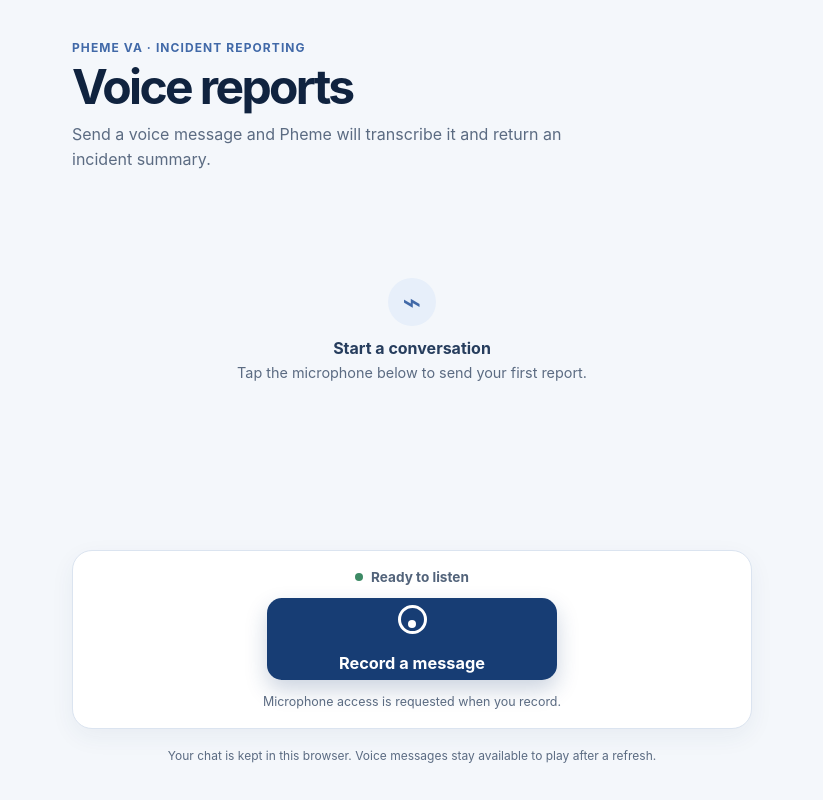
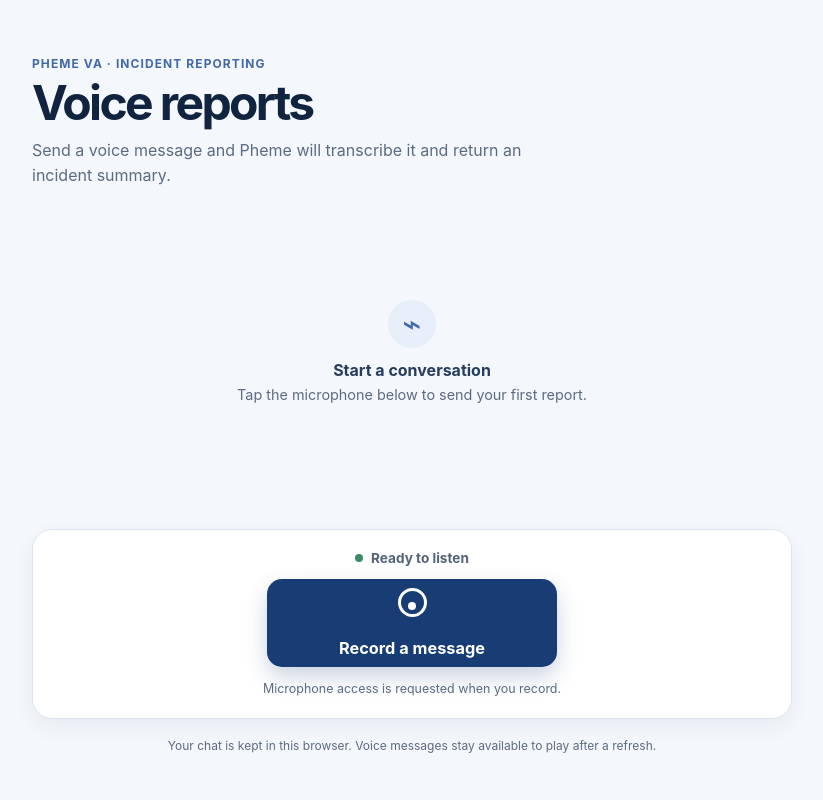
Before and after one commit to CharlieQuirkFYP/agentic-lab, a React (Vite) app in the folder voice-agent-web/: page / in a window 1280 px wide. Shown: the whole page, without its empty margins (228-1051 px from the left). Built offline with nearby package versions, Linux system fonts and the light colour scheme.

Commit message:
fix: make voice chat responsive

```diff
--- a/voice-agent-web/src/styles.css
+++ b/voice-agent-web/src/styles.css
@@ -2,20 +2,57 @@
 * { box-sizing: border-box; }
 body { margin: 0; min-width: 320px; min-height: 100vh; }
 button { font: inherit; }
-.shell { width: min(100% - 32px, 680px); min-height: 100vh; margin: 0 auto; padding: 40px 0 34px; display: flex; flex-direction: column; }
+.shell { width: min(100% - 48px, 760px); min-height: 100svh; margin: 0 auto; padding: clamp(28px, 5vw, 56px) 0 34px; display: flex; flex-direction: column; }
 .chat-header { display: flex; align-items: flex-start; justify-content: space-between; gap: 20px; }
 .eyebrow { margin: 0; color: #4169a8; font-size: .75rem; font-weight: 750; letter-spacing: .09em; text-transform: uppercase; }
 h1 { margin: 8px 0 10px; font-size: clamp(2rem, 7vw, 3rem); letter-spacing: -.055em; line-height: 1.02; }
 .intro, .help, footer { color: #5b6b82; line-height: 1.55; }
 .intro { margin: 0; max-width: 520px; }
 .clear-button { flex: none; border: 1px solid #dbe4f0; border-radius: 9px; background: #fff; color: #4169a8; padding: 9px 12px; cursor: pointer; font-size: .82rem; font-weight: 700; }
-.chat { flex: 1; margin-top: 30px; padding: 4px 0 16px; }
-.empty-chat { padding: 72px 20px; color: #5b6b82; text-align: center; }.empty-chat strong { display: block; margin-top: 12px; color: #263d5d; }.empty-chat p { margin: 6px 0; font-size: .9rem; }.empty-icon { margin: auto; width: 48px; height: 48px; display: grid; place-items: center; border-radius: 50%; background: #e7effa; color: #4169a8; font-size: 2rem; }
-.bubble-row { display: flex; margin: 12px 0; }.bubble-row.user { justify-content: flex-end; }.bubble { max-width: 88%; padding: 14px 16px 10px; border-radius: 18px; box-shadow: 0 5px 18px rgba(37, 66, 108, .06); }.bubble.user { border-bottom-right-radius: 5px; background: #173d74; color: white; }.bubble.assistant { border: 1px solid #dbe4f0; border-bottom-left-radius: 5px; background: #fff; }.bubble time { display: block; margin-top: 8px; opacity: .65; font-size: .7rem; text-align: right; }.bubble-label, .voice-label { margin: 0 0 7px; font-size: .7rem; font-weight: 750; letter-spacing: .07em; text-transform: uppercase; opacity: .72; }.bubble-text { margin: 0; line-height: 1.52; white-space: pre-wrap; }
-.voice-message { min-width: 230px; }.voice-message audio { display: block; width: 100%; height: 38px; margin: 2px 0 4px; }.duration { font-size: .75rem; opacity: .72; }
-.report { margin-top: 16px; padding-top: 14px; border-top: 1px solid #e1e8f1; }.report dl { margin-top: 10px; }.report div { padding: 10px; background: #f5f8fc; }.report dt { color: #63738a; font-size: .68rem; font-weight: 700; text-transform: uppercase; letter-spacing: .07em; }.report dd { margin: 4px 0 0; overflow-wrap: anywhere; font-size: .88rem; font-weight: 650; line-height: 1.35; }
-.composer, .message { margin-top: 14px; border: 1px solid #dbe4f0; border-radius: 20px; background: #fff; box-shadow: 0 8px 25px rgba(37, 66, 108, .06); }.composer { display: grid; justify-items: center; padding: 18px 20px 17px; text-align: center; }.state { display: flex; align-items: center; gap: 8px; margin: 0 0 13px; color: #52637a; font-size: .85rem; font-weight: 650; }.state span { width: 8px; height: 8px; border-radius: 50%; background: #3d8a65; }.state-recording span { background: #db3d4a; animation: blink 1.2s ease-in-out infinite; }.state-processing span { background: #d99022; animation: blink .8s ease-in-out infinite; }.state-error span { background: #db3d4a; }
-.record-button { display: grid; place-items: center; gap: 6px; width: min(100%, 290px); min-height: 82px; border: 0; border-radius: 15px; background: #173d74; color: white; cursor: pointer; font-size: 1.02rem; box-shadow: 0 10px 22px rgba(23, 61, 116, .22); touch-action: manipulation; }.record-button:hover:not(:disabled) { background: #123565; }.record-button:focus-visible, button:focus-visible { outline: 3px solid #88b8ff; outline-offset: 3px; }.record-button:disabled { cursor: wait; opacity: .75; }.record-button.recording { background: #b42e3d; }.mic { display: grid; place-items: center; width: 29px; height: 29px; border: 3px solid currentColor; border-radius: 50%; font-size: 0; }.mic::after { content: ''; width: 8px; height: 8px; border-radius: 50%; background: currentColor; }.help { margin: 12px 0 0; font-size: .78rem; }
-.message { padding: 16px; }.message.error { border-color: #f1c7cc; background: #fffafb; }.message p { margin: 6px 0 10px; color: #6c4450; font-size: .9rem; }.message button { border: 0; border-radius: 8px; background: #e6eef9; color: #234d89; padding: 8px 10px; cursor: pointer; font-size: .82rem; font-weight: 700; }dl { display: grid; grid-template-columns: repeat(3, 1fr); gap: 8px; }.wide { grid-column: 1 / -1; }footer { margin: 18px 4px 0; font-size: .75rem; text-align: center; }
+.chat { flex: 1; width: 100%; margin-top: clamp(22px, 4vw, 36px); padding: 4px clamp(0px, 2vw, 14px) 16px; }
+.empty-chat { padding: 72px 20px; color: #5b6b82; text-align: center; }
+.empty-chat strong { display: block; margin-top: 12px; color: #263d5d; }
+.empty-chat p { margin: 6px 0; font-size: .9rem; }
+.empty-icon { margin: auto; width: 48px; height: 48px; display: grid; place-items: center; border-radius: 50%; background: #e7effa; color: #4169a8; font-size: 2rem; }
+.bubble-row { display: flex; margin: 12px 0; }
+.bubble-row.user { justify-content: flex-end; }
+.bubble { width: fit-content; max-width: min(88%, 620px); padding: 14px 16px 10px; border-radius: 18px; box-shadow: 0 5px 18px rgba(37, 66, 108, .06); }
+.bubble.user { border-bottom-right-radius: 5px; background: #173d74; color: white; }
+.bubble.assistant { border: 1px solid #dbe4f0; border-bottom-left-radius: 5px; background: #fff; }
+.bubble time { display: block; margin-top: 8px; opacity: .65; font-size: .7rem; text-align: right; }
+.bubble-label, .voice-label { margin: 0 0 7px; font-size: .7rem; font-weight: 750; letter-spacing: .07em; text-transform: uppercase; opacity: .72; }
+.bubble-text { margin: 0; line-height: 1.52; white-space: pre-wrap; overflow-wrap: anywhere; }
+.voice-message { width: min(100%, 360px); min-width: 230px; }
+.voice-message audio { display: block; width: 100%; height: 38px; margin: 2px 0 4px; }
+.duration { font-size: .75rem; opacity: .72; }
+.report { margin-top: 16px; padding-top: 14px; border-top: 1px solid #e1e8f1; }
+.report dl { margin-top: 10px; }
+.report div { padding: 10px; background: #f5f8fc; }
+.report dt { color: #63738a; font-size: .68rem; font-weight: 700; text-transform: uppercase; letter-spacing: .07em; }
+.report dd { margin: 4px 0 0; overflow-wrap: anywhere; font-size: .88rem; font-weight: 650; line-height: 1.35; }
+.composer, .message { margin-top: 14px; border: 1px solid #dbe4f0; border-radius: 20px; background: #fff; box-shadow: 0 8px 25px rgba(37, 66, 108, .06); }
+.composer { display: grid; justify-items: center; padding: 18px 20px 17px; text-align: center; }
+.state { display: flex; align-items: center; gap: 8px; margin: 0 0 13px; color: #52637a; font-size: .85rem; font-weight: 650; }
+.state span { width: 8px; height: 8px; flex: 0 0 auto; border-radius: 50%; background: #3d8a65; }
+.state-recording span { background: #db3d4a; animation: blink 1.2s ease-in-out infinite; }
+.state-processing span { background: #d99022; animation: blink .8s ease-in-out infinite; }
+.state-error span { background: #db3d4a; }
+.record-button { display: grid; place-items: center; gap: 6px; width: min(100%, 290px); min-height: 82px; border: 0; border-radius: 15px; background: #173d74; color: white; cursor: pointer; font-size: 1.02rem; box-shadow: 0 10px 22px rgba(23, 61, 116, .22); touch-action: manipulation; }
+.record-button:hover:not(:disabled) { background: #123565; }
+.record-button:focus-visible, button:focus-visible { outline: 3px solid #88b8ff; outline-offset: 3px; }
+.record-button:disabled { cursor: wait; opacity: .75; }
+.record-button.recording { background: #b42e3d; }
+.mic { display: grid; place-items: center; width: 29px; height: 29px; border: 3px solid currentColor; border-radius: 50%; font-size: 0; }
+.mic::after { content: ''; width: 8px; height: 8px; border-radius: 50%; background: currentColor; }
+.help { margin: 12px 0 0; font-size: .78rem; }
+.message { padding: 16px; }
+.message.error { border-color: #f1c7cc; background: #fffafb; }
+.message p { margin: 6px 0 10px; color: #6c4450; font-size: .9rem; }
+.message button { border: 0; border-radius: 8px; background: #e6eef9; color: #234d89; padding: 8px 10px; cursor: pointer; font-size: .82rem; font-weight: 700; }
+dl { display: grid; grid-template-columns: repeat(3, 1fr); gap: 8px; }
+.wide { grid-column: 1 / -1; }
+footer { margin: 18px 4px 0; font-size: .75rem; text-align: center; }
 @keyframes blink { 50% { opacity: .35; transform: scale(.82); } }
-@media (max-width: 520px) { .shell { width: min(100% - 24px, 680px); padding-top: 28px; }.bubble { max-width: 94%; }.chat-header { gap: 10px; }.clear-button { padding: 8px; }.report dl { grid-template-columns: 1fr; }.wide { grid-column: auto; }.record-button { width: 100%; } }
+@media (min-width: 900px) { .shell { padding-bottom: 44px; } .chat { padding-inline: 22px; } .composer { padding-block: 20px; } .record-button { min-height: 88px; } }
+@media (max-width: 600px) { .shell { width: min(100% - 24px, 760px); padding-top: 24px; padding-bottom: max(22px, env(safe-area-inset-bottom)); } .chat-header { align-items: flex-start; gap: 12px; } .intro { font-size: .9rem; } .clear-button { padding: 8px 9px; white-space: nowrap; } .chat { margin-top: 20px; padding-inline: 0; } .bubble { max-width: 94%; padding: 13px 14px 9px; } .voice-message { min-width: min(230px, calc(100vw - 92px)); } .report dl { grid-template-columns: 1fr; } .wide { grid-column: auto; } .composer { position: sticky; bottom: 10px; z-index: 2; margin-inline: -2px; border-radius: 16px; padding: 15px 14px 14px; } .record-button { width: 100%; min-height: 76px; } .help { max-width: 280px; } }
+@media (max-width: 380px) { .shell { width: calc(100% - 16px); padding-top: 18px; } .chat-header { display: block; } .clear-button { margin-top: 14px; } .bubble { max-width: 98%; } .composer { bottom: 6px; } .record-button { min-height: 70px; } }
```
